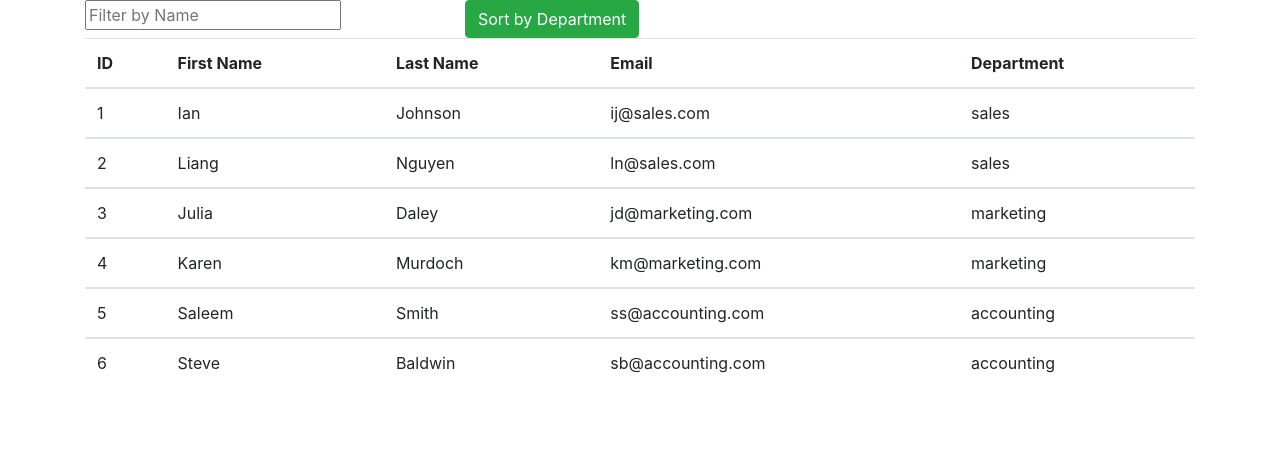
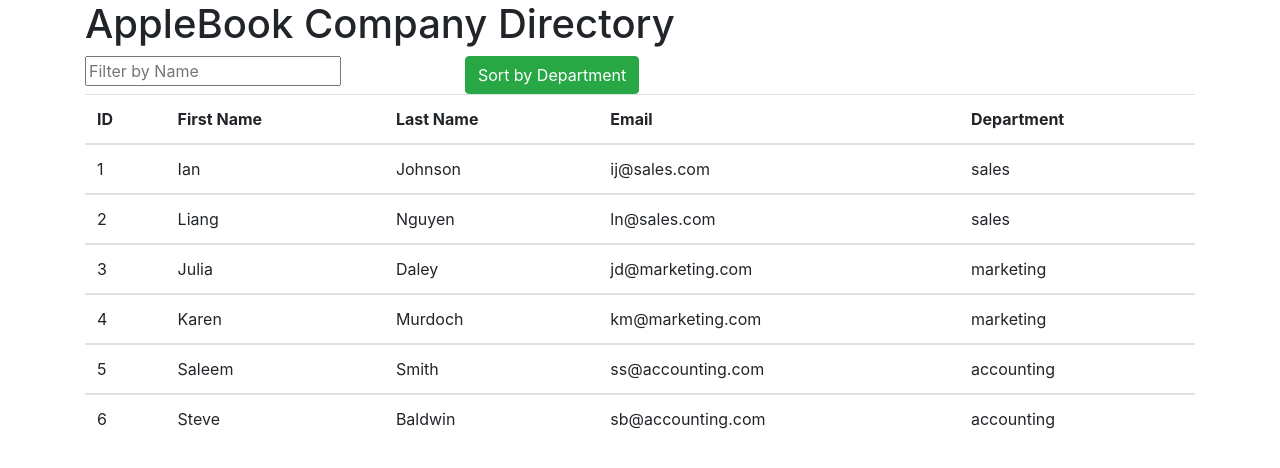
Before and after one commit to IanHooper613/React-Employee-Directory, a React (Create React App) app in the folder directory/: page / in a window 1280 px wide. Shown: the top 468 px of the page. Built offline with nearby package versions, Linux system fonts and the light colour scheme.

Commit message:
adding h1 title on app.js file

```diff
--- a/directory/src/App.js
+++ b/directory/src/App.js
@@ -1,10 +1,12 @@
 import React from 'react';
 import './App.css';
-import Container from './components/Container'
+import './components/Container';
+import Container from './components/Container';
 
 function App() {
   return (
     <div className="container">
+      <h1>AppleBook Company Directory</h1>
       <Container />
     </div>
   );
```
